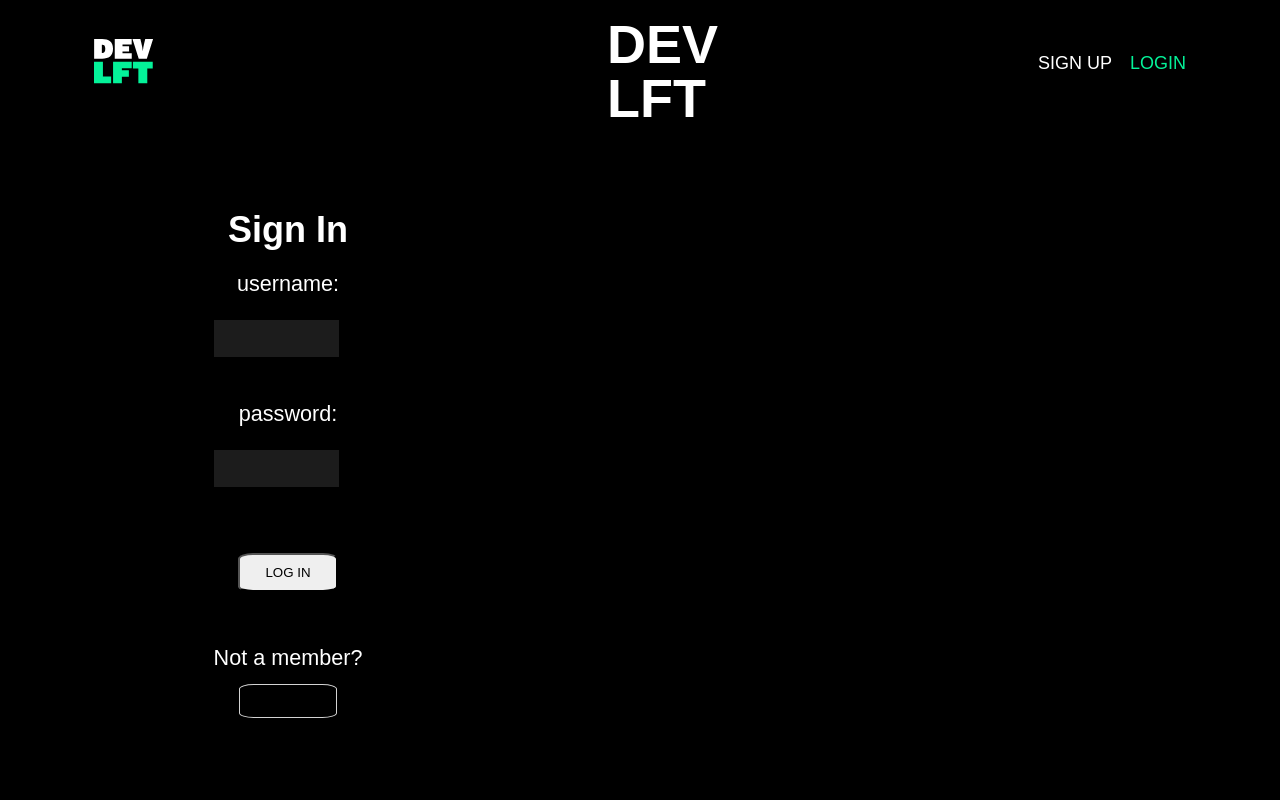
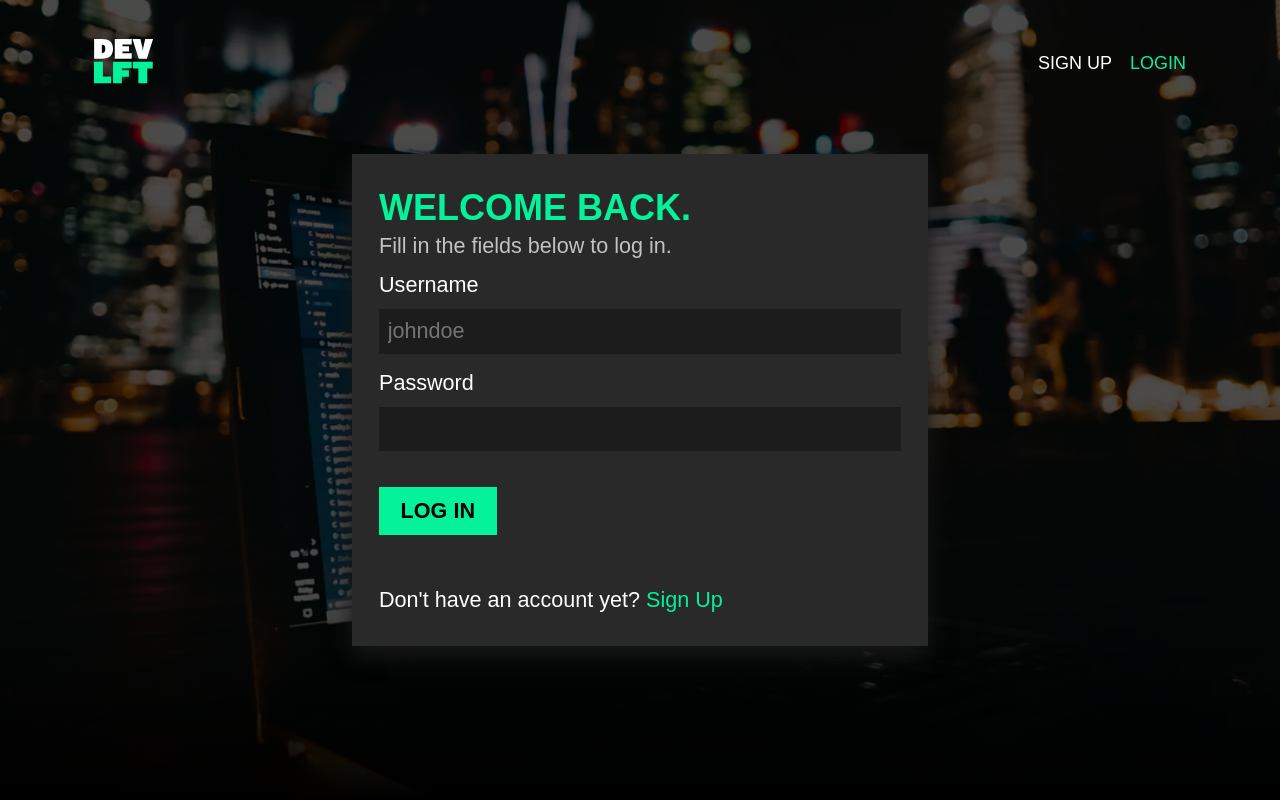
Before and after one commit to thinkful-ei-macaw/dev-lft, a React (Create React App) app: page /login in a window 1280 px wide. Built offline with nearby package versions, Linux system fonts and the light colour scheme; no server answers; a web font is replaced by a local one.

Commit message:
feat: update login design

```diff
--- a/src/components/Login/Login.css
+++ b/src/components/Login/Login.css
@@ -1,56 +1,17 @@
-.loginpage fieldset {
-  text-align: center;
-  padding: 50px;
-  margin-left: 25%;
-  margin-right: 25%;
-  border-radius: 10%;
+.log-in form {
+  padding: 10rem 3rem 3rem;
+  height: 100%;
 }
 
-.devlogin {
-  text-align: center;
-  padding: 15px;
-  border: 2px solid black;
-  border-radius: 50%;
-  width: 100px;
-  margin-left: auto;
-  margin-right: auto;
+@media screen and (min-width: 500px) {
+  .log-in {
+    display: flex;
+    justify-content: center;
+    align-items: center;
+  }
+
+  .log-in form {
+    height: initial;
+    padding: 2rem 1.5rem;
+  }
 }
-
-.loginpage .error {
-  color: red;
-}
-
-.loginpage h3 {
-  margin: 20px;
-}
-
-.loginpage label {
-  padding: 5px;
-}
-
-.loginpage input {
-  padding: 5px;
-  margin: 20px;
-  width: 125px;
-}
-
-.loginbtn {
-  padding: 10px;
-  margin: 25px;
-  margin-bottom: 50px;
-  width: 100px;
-  border-radius: 15%;
-  cursor: pointer;
-}
-
-.loginpage a {
-  text-decoration: none;
-  color: black;
-  font-size: 11px;
-  padding: 10px 25px;
-  margin: 25px;
-  width: 100px;
-  border: 0.5px solid lightgrey;
-  border-radius: 15%;
-  cursor: pointer;
-}
--- a/src/components/Login/Login.js
+++ b/src/components/Login/Login.js
@@ -2,6 +2,7 @@ import React from 'react';
 import { Link } from 'react-router-dom';
 import PropTypes from 'prop-types';
 import { Helmet } from 'react-helmet';
+import Button from '../Button/Button';
 import TokenService from '../../services/token-service';
 import ApiAuthService from '../../services/auth-api-service.js';
 import UserContext from '../../contexts/UserContext';
@@ -18,7 +19,7 @@ class Login extends React.Component {
 
   state = { error: null };
 
-  handleJWTSubmission = e => {
+  handleLogin = e => {
     e.preventDefault();
     const { user_name, password } = e.target;
     this.setState({ error: null });
@@ -41,34 +42,34 @@ class Login extends React.Component {
   render() {
     const error = this.state.error;
     return (
-      <div className="loginpage">
+      <div className="log-in hero">
 
         <Helmet>
           <title>Log In - Dev LFT</title>
         </Helmet>
 
-        <header>
-          <h2 className="devlogin">DEV LFT</h2>
-        </header>
-        <form onSubmit={this.handleJWTSubmission}>
-          <fieldset>
-            <h3>Sign In</h3>
-            <div role="alert">
-              <p className="error">{error}</p>
+        <form className="card" onSubmit={this.handleLogin} autoComplete="off">
+          <h2 className="h3 title">Welcome Back.</h2>
+          <p className="subtitle">Fill in the fields below to log in.</p>
+          {error ? <p role="alert" className="error">{error}</p> : ''}
+          <div className="input-group">
+            <div className="input">
+              <label htmlFor="username">Username</label>
+              <input type="text" id="username" placeholder="johndoe" name="user_name" required />
             </div>
-            <label htmlFor="username">username:</label>
-            <input type="text" id="username" name="user_name" required />
-            <br />
-            <label htmlFor="pwd">password:</label>
-            <input type="password" id="pwd" name="password" required />
-            <br />
-            <button type="submit" className="loginbtn">
-              LOG IN
-            </button>
-            <br />
-            <label htmlFor="member">Not a member?</label>
-            <Link to={`/signup`}>SIGN UP</Link>
-          </fieldset>
+          </div>
+          <div className="input-group">
+            <div className="input">
+              <label htmlFor="pwd">Password</label>
+              <input type="password" id="pwd" name="password" required />
+            </div>
+          </div>
+
+          <Button type="submit">Log In</Button>
+
+          <p>
+            Don't have an account yet? <Link to="/signup">Sign Up</Link>
+          </p>
         </form>
       </div>
     );
--- a/src/components/Signup/Signup.css
+++ b/src/components/Signup/Signup.css
@@ -12,6 +12,6 @@
 
   .sign-up form {
     height: initial;
-    padding: 2rem;
+    padding: 2rem 1.5rem;
   }
 }
--- a/src/components/Signup/Signup.js
+++ b/src/components/Signup/Signup.js
@@ -19,7 +19,7 @@ class Signup extends React.Component {
 
   state = { error: null };
 
-  getUserCredentials = e => {
+  handleSignup = e => {
     e.preventDefault();
     const username = e.target.username.value;
     const password = e.target.password.value;
@@ -38,7 +38,6 @@ class Signup extends React.Component {
         this.props.history.push('/feed');
       })
       .catch(res => {
-        console.log(res);
         this.setState({ error: res.error });
       });
   };
@@ -52,8 +51,8 @@ class Signup extends React.Component {
           <title>Sign Up - Dev LFT</title>
         </Helmet>
 
-        <form className="card" onSubmit={this.getUserCredentials} autoComplete="off">
-          <h2 className="h3 title">Let's get started</h2>
+        <form className="card" onSubmit={this.handleSignup} autoComplete="off">
+          <h2 className="h3 title">Let's get started.</h2>
           <p className="subtitle">Fill in the fields below to sign up.</p>
           {error ? <p role="alert" className="error">{error}</p> : ''}
           <div className="input-group">
@@ -79,9 +78,7 @@ class Signup extends React.Component {
             </div>
           </div>
 
-          <Button type="submit">
-            SIGN UP
-          </Button>
+          <Button type="submit">Sign Up</Button>
 
           <p>
             Already a Dev LFT member? <Link to="/login">Log In</Link>
--- a/src/index.css
+++ b/src/index.css
@@ -72,6 +72,7 @@ svg {
   --colorMidFG: #c2c2c2;
   --colorAccent: #04f299;
   --colorDarkAccent: #274036;
+  --colorError: #ff6565;
 }
 
 /* forms */
@@ -113,8 +114,14 @@ form .title {
 }
 
 form .subtitle {
-  margin: 0 0 1.5rem;
+  margin: 0 0 1rem;
   color: var(--colorMidFG);
+}
+
+form .error {
+  font-size: 1rem;
+  margin-bottom: 1rem;
+  color: var(--colorError);
 }
 
 form .input-group {
```
